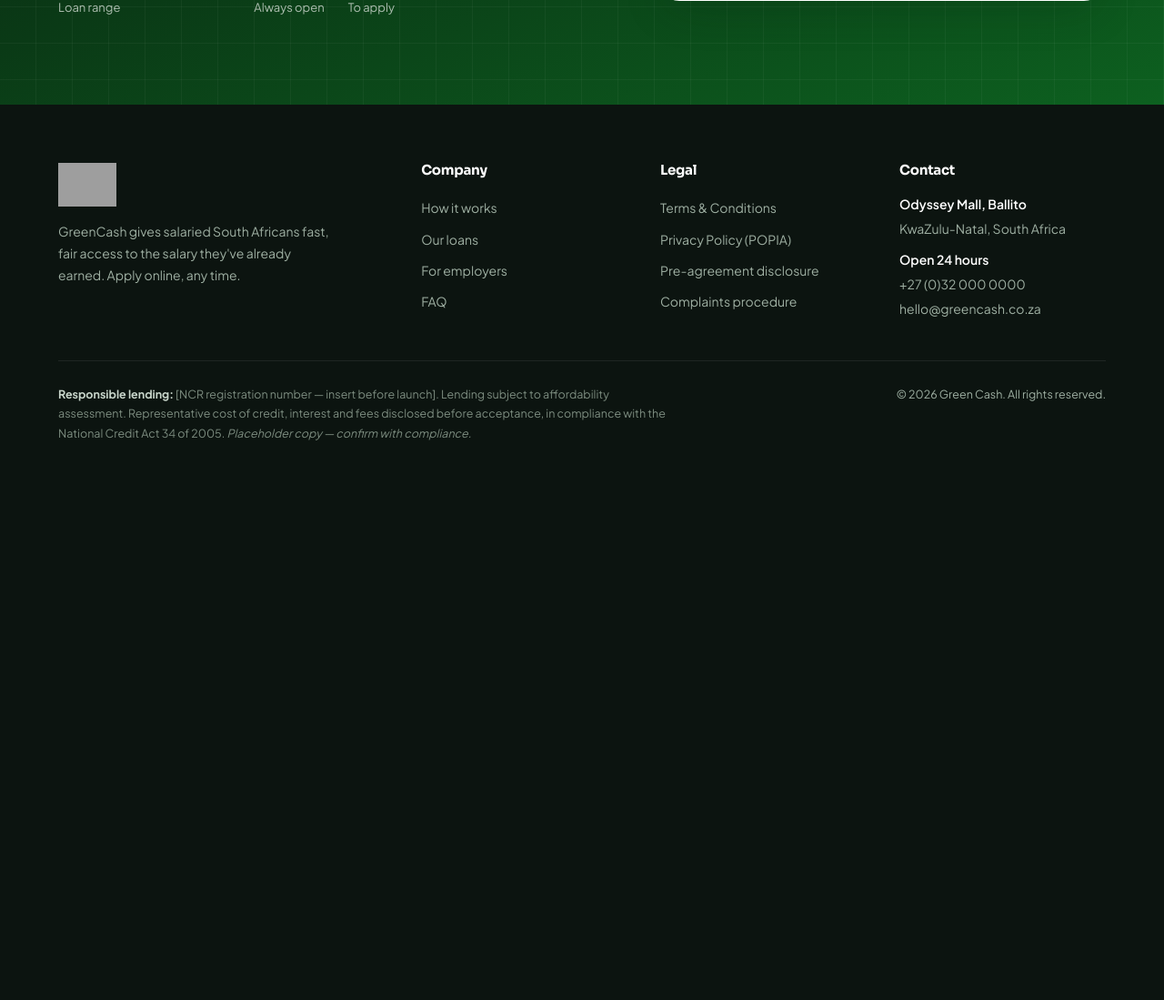
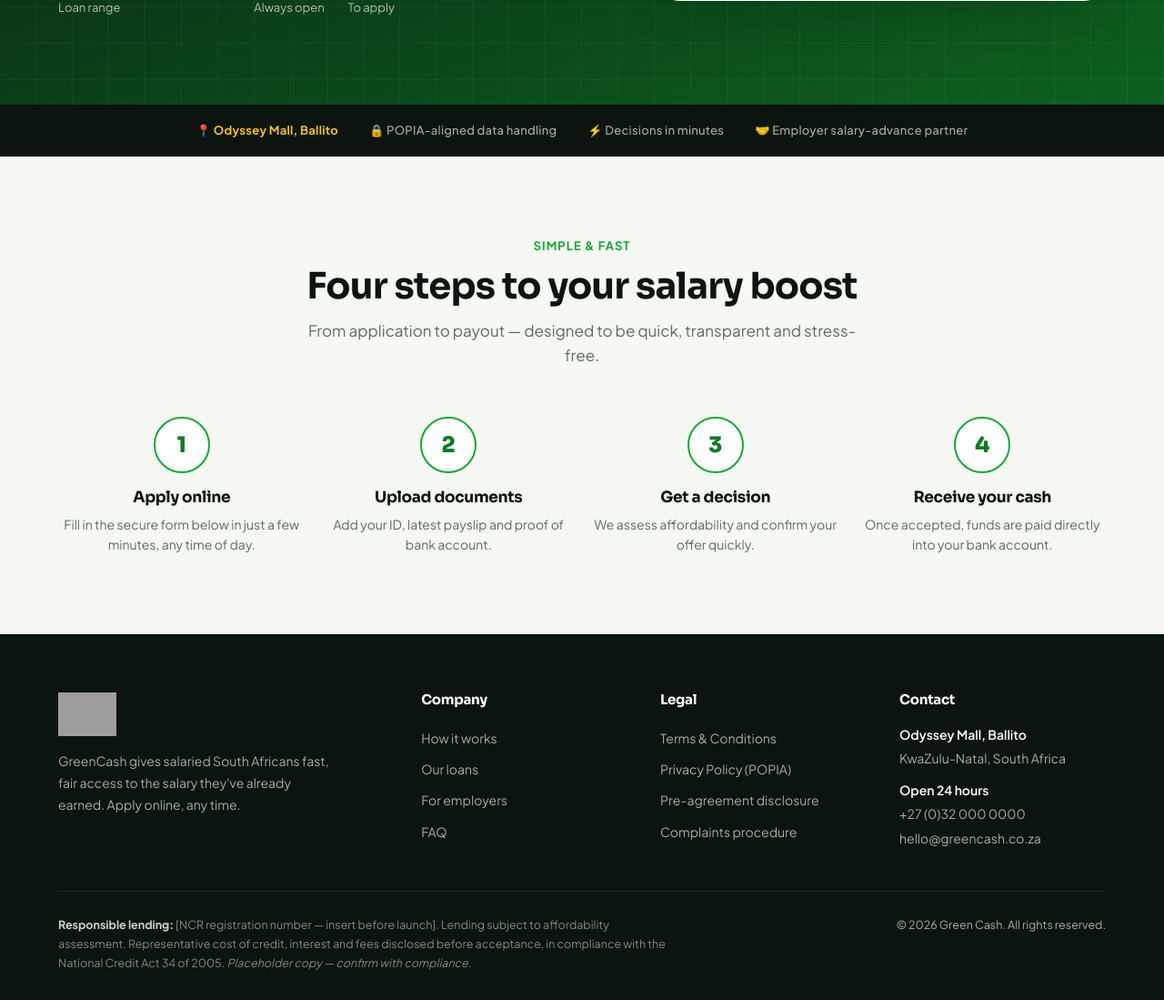
Before and after one commit to oluwatosindot/greencash, a PHP site: page / in a window 1280 px wide. Shown: the part 667-1766 px from the top of the page at 91% size. Before the commit the page ends 1151 px from the top, so only its background shows below. Run offline with PHP 8.4, Linux system fonts and the light colour scheme; some libraries are stand-ins or nearby versions; grey boxes are pictures that could not be loaded.

Commit message:
feat: index.php — add trust strip + how-it-works section

```diff
--- a/index.php
+++ b/index.php
@@ -41,4 +41,31 @@ include 'includes/header.php';
     </div>
 </section>
 
+<!-- ============ STRIP ============ -->
+<div class="strip">
+    <div class="wrap">
+        <span>📍 <b>Odyssey Mall, Ballito</b></span>
+        <span>🔒 POPIA-aligned data handling</span>
+        <span>⚡ Decisions in minutes</span>
+        <span>🤝 Employer salary-advance partner</span>
+    </div>
+</div>
+
+<!-- ============ HOW IT WORKS ============ -->
+<section class="block" id="how">
+    <div class="wrap">
+        <div class="sec-head">
+            <div class="kicker">Simple &amp; fast</div>
+            <h2>Four steps to your salary boost</h2>
+            <p>From application to payout — designed to be quick, transparent and stress-free.</p>
+        </div>
+        <div class="steps">
+            <div class="step"><div class="num">1</div><h4>Apply online</h4><p>Fill in the secure form below in just a few minutes, any time of day.</p></div>
+            <div class="step"><div class="num">2</div><h4>Upload documents</h4><p>Add your ID, latest payslip and proof of bank account.</p></div>
+            <div class="step"><div class="num">3</div><h4>Get a decision</h4><p>We assess affordability and confirm your offer quickly.</p></div>
+            <div class="step"><div class="num">4</div><h4>Receive your cash</h4><p>Once accepted, funds are paid directly into your bank account.</p></div>
+        </div>
+    </div>
+</section>
+
 <?php include 'includes/footer.php'; ?>
```
